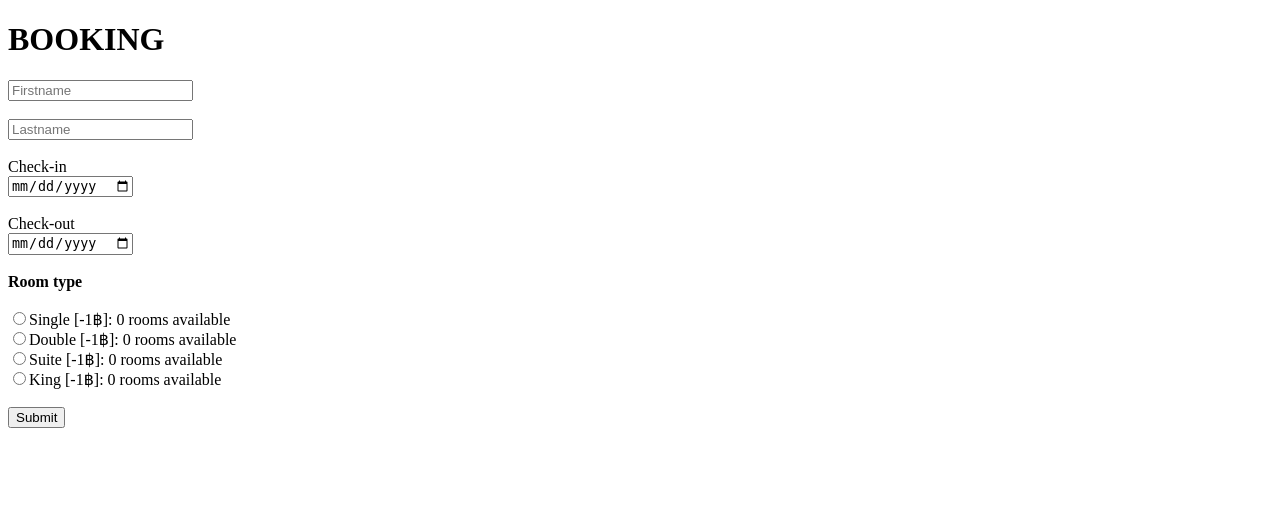
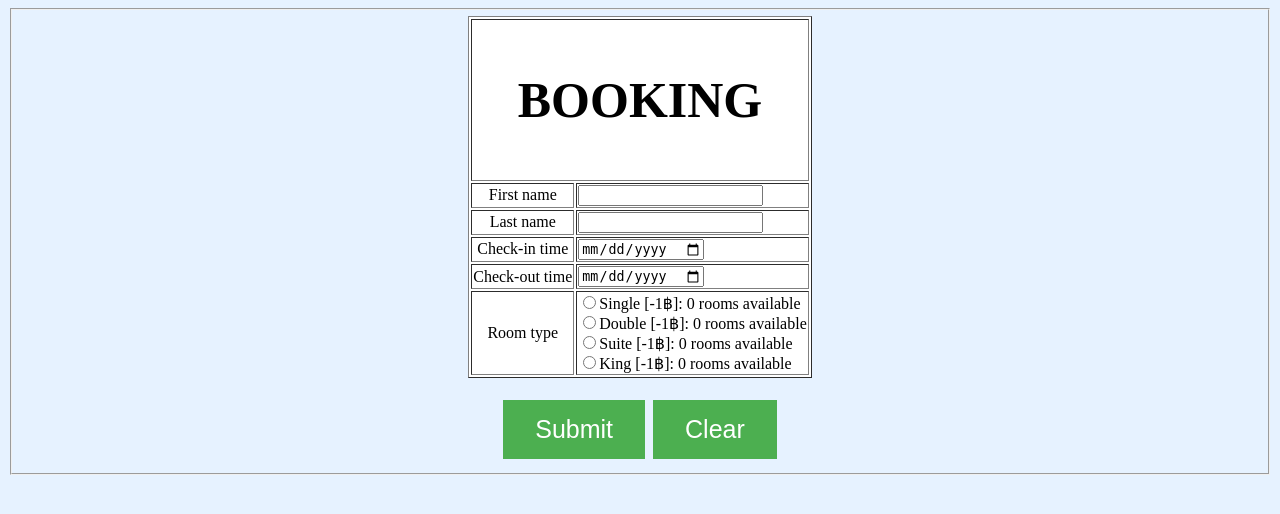
Before and after one commit to ftnd/ITCS443-Project-Hotel-Booking, a Flask app: page /booking in a window 1280 px wide. Shown: the top 514 px of the page. Run offline with Flask 2, Linux system fonts and the light colour scheme; data that the repository does not hold is empty.

Commit message:
Added new booking.html page.

```diff
--- a/templates/booking.html
+++ b/templates/booking.html
@@ -4,34 +4,83 @@
 <html>
     <head>
         <title>Booking</title>
-<meta name="viewport" content="width=device-width, initial-scale=1">
-<meta http-equiv="Content-Type" content="text/html; charset=utf-8" />
+        <style>
+            .font-freestyle-script {
+				font-family: "Freestyle Script";
+				}
+            .button1 {
+				background-color: #4CAF50;
+				border: none;
+				color: white;
+				padding: 15px 32px;
+				text-align: center;
+				text-decoration: none;
+				display: inline-block;
+				font-size: 25px;
+				margin: 4px 2px;
+				cursor: pointer;
+			}
+        </style>
     </head>
-<body>
-	<div class="main-w3layouts wrapper">
-		<h1>BOOKING</h1>
-		<div>
-			<div>
+    <body bgcolor="#E6F2FF">
         <form action="/booking" method="post">
-                    <input class="text" type="text" name="Firstname" placeholder="Firstname" required=""> <br><br>
-					<input class="text" type="text" name="Lastname" placeholder="Lastname" required=""><br><br>
+        <fieldset align="center">
+            <table border="1" bgcolor = "#FFFFFF" align="center">
+                <tr>
+                    <th colspan="3">
+                        <b><p class = 'font-freestyle-script' style="font-size:50px">BOOKING</p></b>
+                    </th>
+                </tr>
+                <tr>
+                    <td>
+                        First name
+                    </td>
+                    <td align="left">
+                        <input type="text" name="fistname" pattern="[a-zA-Z]+" title="First name must contain only letters"><br>
+                    </td>
+                </tr>
+                <tr>
+                    <td>
+                        Last name
+                    </td>
+                    <td align="left">
+                        <input type="text" name="lastname" pattern="[a-zA-Z]+" title="Last name must contain only letters"><br>
+                    </td>
+                </tr>
+                <tr>
+                    <td>
+                        Check-in time
+                    </td>
+                    <td align="left">
+                        <input type="date" name="birthday">
+                    </td>
+                </tr>
+                <tr>
+                    <td>
+                        Check-out time
+                    </td>
 
-					Check-in <br>
-					<input class="input--style-3" type="date" name="StartDate" placeholder="From date" required=""> <br><br>
-					Check-out <br>
-					<input class="input--style-3" type="date" name="EndDate" placeholder="To date" min=StartDate required=""> <br><br>
-
-					<b>Room type</b><br><br>
-
+                    <td align="left">
+                        <input type="date" name="birthday">
+                    </td>
+                </tr>
+                <tr>
+                    <td>
+                        Room type
+                    </td>
+                    <td align="left">
                         <input type="radio" name="RoomType" value="Single">Single [{{priceSingle}}฿]: {{countSingle}} rooms available<br>
-					<input type="radio" name="RoomType" value="Double">Double [{{priceDouble}}฿]: {{countDouble}} rooms available <br>
-					<input type="radio" name="RoomType" value="Suite">Suite [{{priceSuite}}฿]: {{countSuite}} rooms available <br>
-					<input type="radio" name="RoomType" value="King">King [{{priceKing}}฿]: {{countKing}} rooms available <br>
+                        <input type="radio" name="RoomType" value="Double">Double [{{priceDouble}}฿]: {{countDouble}} rooms available<br>
+                        <input type="radio" name="RoomType" value="Suite">Suite [{{priceSuite}}฿]: {{countSuite}} rooms available<br>
+                        <input type="radio" name="RoomType" value="King">King [{{priceKing}}฿]: {{countKing}} rooms available<br>
+                    </td>
+                </tr>
+            </table>
             <br>
-					<input type="submit" value="Submit">
+            <body align="center">
+                <button type="submit" class="button1">Submit</button>
+                <button type="reset" class="button1">Clear</button>
+            </body>
+        </fieldset>
     </form>
-			</div>
-		</div>
-	</div>
     </body>
-</html>
--- a/templates/index.html
+++ b/templates/index.html
@@ -39,11 +39,7 @@
     <br>
     <b><p class = 'font-freestyle-script' style="font-size:50px">HOTEL BOOKING</p></b>
     <br>
-<<<<<<< HEAD
-    <a href="/register" class="button">Booking Now</a>
-=======
     <a href="/booking" class="button">Booking Now</a>
->>>>>>> df099030e24786710b1d32dfe7c96dd48826a9a6
     <br><br>
 
     <b><p class = 'font-angsana-new' style="font-size:25px">Tanadon Sangkhatorn 6188060</p>
```
Lines whose indentation alone changed are shown as unchanged.
